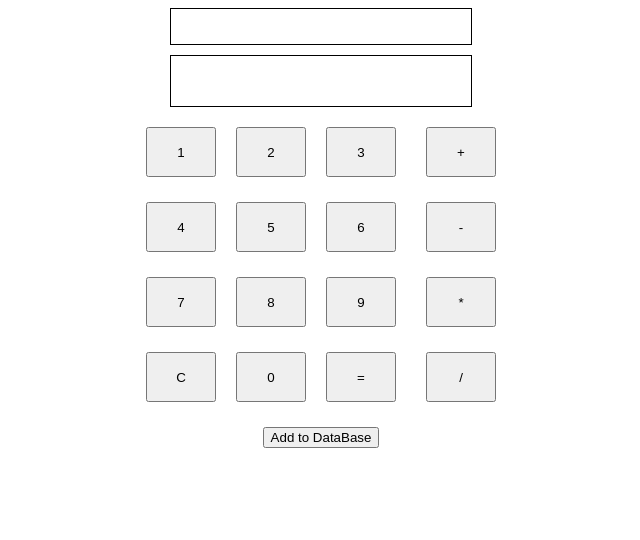
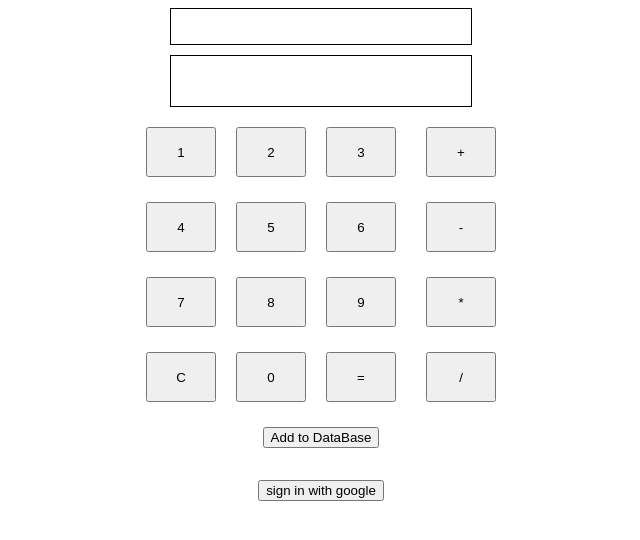
Before and after one commit to nacean/React-with-TS, a React (Create React App) app: page / in a window 1280 px wide. Shown: the top 540 px of the page, without its empty margins (319-959 px from the left). Built offline with nearby package versions, Linux system fonts and the light colour scheme; no server answers; the database is empty.

Commit message:
make login/out

```diff
--- a/src/App.tsx
+++ b/src/App.tsx
@@ -1,13 +1,52 @@
-import React from "react";
+import React, { useState } from "react";
+import type { User } from "firebase/auth";
 import CalculatorButtons from "./component/CalculatorButtons";
 import CalculatorResult from "./component/CalculatorResult";
+import LoginButton from "./component/LoginButton";
+import LogoutButton from "./component/LogoutButton";
 import "./css/App.css";
 
 function App() {
+  const [state, setState] = useState<{
+    token: string | null;
+    user: User | null;
+    isLoggedIn: true | false;
+  }>({
+    token: null,
+    user: null,
+    isLoggedIn: false,
+  });
+
+  // App state에 token과 user, login여부를 설정한다.
+  const setAuth = ({
+    token,
+    user,
+    isLoggedIn,
+  }: {
+    token: string | null;
+    user: User | null;
+    isLoggedIn: true | false;
+  }) => {
+    setState({
+      token,
+      user,
+      isLoggedIn,
+    });
+  };
+
   return (
     <div className="App">
       <CalculatorResult />
       <CalculatorButtons />
+      {state.isLoggedIn === true ? (
+        <LogoutButton
+          onLogout={() =>
+            setAuth({ token: null, user: null, isLoggedIn: false })
+          }
+        ></LogoutButton>
+      ) : (
+        <LoginButton onLogin={setAuth}></LoginButton>
+      )}
     </div>
   );
 }
--- a/src/component/CalculatorButtons.tsx
+++ b/src/component/CalculatorButtons.tsx
@@ -12,7 +12,7 @@ function CalculatorButtons() {
 
   const PastDivRef = useRef<HTMLUListElement>(null);
 
-  function PutInList(
+  function PutInList( // Element로서 추가
     CalculatedString: string,
     CalculatedNumbers: string,
     id: string
@@ -32,6 +32,7 @@ function CalculatorButtons() {
   }
 
   const getCollection = async () => {
+    // 처음 시작 시, 초기화
     const databases = firebase.collection(firebase.db, "DBPractice");
     const snapshot = await firebase.getDocs(databases);
     snapshot.forEach((doc) => {
@@ -45,11 +46,13 @@ function CalculatorButtons() {
   };
 
   useEffect(() => {
+    //eslint warning으로 인해 disable
     getCollection();
     // eslint-disable-next-line react-hooks/exhaustive-deps
   }, []);
 
   async function AddtoDB() {
+    //DB에 저장
     let Addednum = 0;
     CalculatedNumbers.forEach((number) => (Addednum += number));
     const databases = firebase.collection(firebase.db, "DBPractice");
@@ -62,6 +65,7 @@ function CalculatorButtons() {
   }
 
   async function DeleteDB(id: string) {
+    //DB에서 삭제
     const Deleteli = document.getElementById(id);
     Deleteli?.remove();
 
--- /dev/null
+++ b/src/component/LoginButton.tsx
@@ -0,0 +1,44 @@
+import type { User } from "firebase/auth";
+import React from "react";
+import { googleLogin } from "../googleAuthentication";
+
+const LoginButton = ({
+  onLogin,
+}: {
+  onLogin: ({
+    token,
+    user,
+    isLoggedIn,
+  }: {
+    token: string | null;
+    user: User | null;
+    isLoggedIn: true | false;
+  }) => void;
+}) => {
+  const handleClick: React.MouseEventHandler<HTMLButtonElement> = async (e) => {
+    // 버튼에 기본으로 지정되어있는 이벤트를 실행하지 않습니다.
+    e.preventDefault();
+    // 이벤트가 다른 DOM 객체로 전파되지 않도록 막습니다.
+    e.stopPropagation();
+
+    // await: 구글 로그인 팝업을 띄우고 결과값을 받아올 때까지 대기합니다.
+    const result = await googleLogin();
+    if (result === null) {
+      console.error("login failed");
+      return;
+    }
+    const { token, user } = result;
+
+    // onLogin 함수에 token과 user값을 전달해줍니다.
+    onLogin({
+      token: token ?? null,
+      user: user ?? null,
+      isLoggedIn: true ?? false,
+    });
+    console.log(token, user);
+  };
+
+  return <button onClick={handleClick}>sign in with google</button>;
+};
+
+export default LoginButton;
--- /dev/null
+++ b/src/component/LogoutButton.tsx
@@ -0,0 +1,18 @@
+// LogoutButton.tsx
+import React from "react";
+import { googleLogout } from "../googleAuthentication";
+
+const LogoutButton = ({ onLogout }: { onLogout: () => void }) => {
+  const handleClick: React.MouseEventHandler<HTMLButtonElement> = async (e) => {
+    e.preventDefault();
+    e.stopPropagation();
+    // 구글 로그아웃을 진행합니다.
+    googleLogout();
+    // onLogout 콜백을 실행합니다.
+    onLogout();
+  };
+
+  return <button onClick={handleClick}>logout</button>;
+};
+
+export default LogoutButton;
--- /dev/null
+++ b/src/googleAuthentication.ts
@@ -0,0 +1,39 @@
+// googleAuthentication.ts
+import {
+  getAuth,
+  signInWithPopup,
+  signOut,
+  GoogleAuthProvider,
+} from "firebase/auth";
+
+// 구글 로그인
+export const googleLogin = async () => {
+  try {
+    const provider = new GoogleAuthProvider();
+    const auth = getAuth();
+
+    // 팝업창을 통해 구글 로그인 진행, 진행 후 결과 값 저장
+    const result = (await signInWithPopup(auth, provider)) ?? null;
+    const credential = GoogleAuthProvider.credentialFromResult(result) ?? null;
+    if (credential === null) {
+      console.error("failed to signin");
+      return null;
+    }
+
+    const token = credential.accessToken;
+    const user = result.user;
+
+    // 액세스 토큰과 유저 정보 반환
+    return { token, user };
+  } catch (error) {
+    // 에러 발생시
+    alert(error);
+    return { token: null, user: null }; // {null, null} 리턴
+  }
+};
+
+// 구글 로그아웃
+export const googleLogout = () => {
+  const auth = getAuth();
+  signOut(auth);
+};
```
